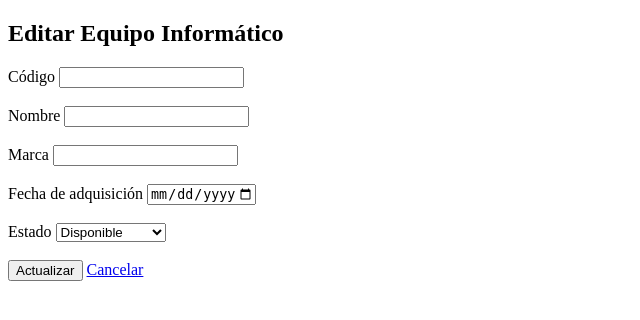
After one commit to Anny891/Anny-EX2, a Laravel app: template Equipo-Repos/resources/views/equipo/edit.blade.php in a window 1280 px wide. The commit adds this page. Shown: the top 320 px of the page, without its empty margins (0-640 px from the left). Run offline with Laravel 12, Linux system fonts and the light colour scheme; the template is opened without the code that fills it, so the values that code supplies are empty.

Commit message:
Actualizar registros

```diff
--- /dev/null
+++ b/Equipo-Repos/resources/views/equipo/edit.blade.php
@@ -0,0 +1,78 @@
+
+<!DOCTYPE html>
+<html lang="es">
+<head>
+    <meta charset="UTF-8">
+    <meta name="viewport" content="width=device-width, initial-scale=1.0">
+    <title>Editar Equipo</title>
+</head>
+<body>
+
+    <h2>Editar Equipo Informático</h2>
+
+    @if ($errors->any())
+        <ul>
+            @foreach ($errors->all() as $error)
+                <li style="color: red">{{ $error }}</li>
+            @endforeach
+        </ul>
+    @endif
+
+    <form method="POST" action="{{ route('equipo.update', $equipo->id) }}">
+        @csrf
+        @method('PUT')
+
+        <label>Código</label>
+        <input type="text" name="codigo"
+               value="{{ old('codigo', $equipo->codigo) }}"
+               maxlength="30" required>
+
+        <br><br>
+
+        <label>Nombre</label>
+        <input type="text" name="nombre"
+               value="{{ old('nombre', $equipo->nombre) }}"
+               maxlength="100" required>
+
+        <br><br>
+
+        <label>Marca</label>
+        <input type="text" name="marca"
+               value="{{ old('marca', $equipo->marca) }}"
+               maxlength="80" required>
+
+        <br><br>
+
+        <label>Fecha de adquisición</label>
+        <input type="date" name="fecha_adquisicion"
+               value="{{ old('fecha_adquisicion', $equipo->fecha_adquisicion) }}"
+               max="{{ date('Y-m-d') }}" required>
+
+        <br><br>
+
+        <label>Estado</label>
+        <select name="estado" required>
+            <option value="disponible"
+                @selected(old('estado', $equipo->estado) == 'disponible')>
+                Disponible
+            </option>
+
+            <option value="asignado"
+                @selected(old('estado', $equipo->estado) == 'asignado')>
+                Asignado
+            </option>
+
+            <option value="mantenimiento"
+                @selected(old('estado', $equipo->estado) == 'mantenimiento')>
+                Mantenimiento
+            </option>
+        </select>
+
+        <br><br>
+
+        <button type="submit">Actualizar</button>
+        <a href="{{ route('equipo.index') }}">Cancelar</a>
+    </form>
+
+</body>
+</html>
--- a/Equipo-Repos/resources/views/equipo/index.blade.php
+++ b/Equipo-Repos/resources/views/equipo/index.blade.php
@@ -46,6 +46,9 @@
                     <td>{{ $equipos->marca }}</td>
                     <td>{{ $equipos->fecha_adquisicion }}</td>
                     <td>{{ $equipos->estado }}</td>
+                    <td>
+                        <a href="{{ route('equipo.edit', $equipos->id) }}">Editar</a>
+                    </td>
 
                 </tr>
             @empty
--- a/Equipo-Repos/routes/web.php
+++ b/Equipo-Repos/routes/web.php
@@ -30,3 +30,11 @@ Route::get('/equipos/create', [EquipoController::class, 'create'])
 Route::post('/equipos', [EquipoController::class, 'store'])
     ->middleware('auth')
     ->name('equipo.store');
+
+Route::get('/equipos/{id}/edit', [EquipoController::class, 'edit'])
+    ->middleware('auth')
+    ->name('equipo.edit');
+
+Route::put('/equipos/{id}', [EquipoController::class, 'update'])
+    ->middleware('auth')
+    ->name('equipo.update');
```
Also changed, not shown: Equipo-Repos/app/Http/Controllers/EquipoController.php (+18 -1 lines).
